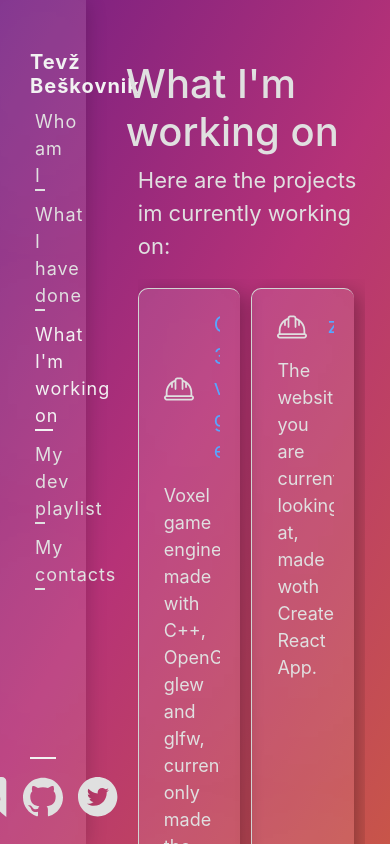
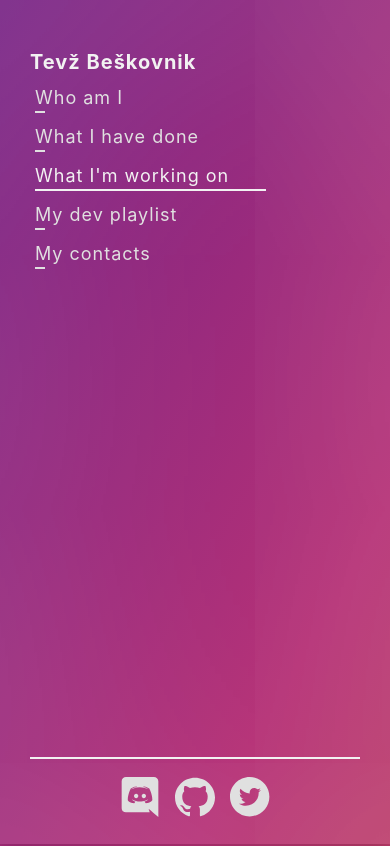
Before and after one commit to Tevz-Beskovnik/zvet.xyz, a React (Create React App) app: page /doing in a window 390 px wide. Shown: the top 846 px of the page. Built offline with nearby package versions, Linux system fonts and the light colour scheme.

Commit message:
mobile support

```diff
--- a/public/index.html
+++ b/public/index.html
@@ -24,6 +24,11 @@
     -->
     <title>Tevž Beškovnik</title>
   </head>
+  <style>
+    body::-webkit-scrollbar {
+      width: 0px;
+    }
+  </style>
   <body>
     <noscript>You need to enable JavaScript to run this app.</noscript>
     <div id="root"></div>
--- a/src/components/App.js
+++ b/src/components/App.js
@@ -6,21 +6,25 @@ import styled from "styled-components";
 
 function App() {
   return (
-    <Container>
+    <Container className="row">
       <Router>
-        <NavBar />
-        <MainContainer />
+        <NavBar/>
+        <MainContainer/>
       </Router>
     </Container>
   );
 }
 
 const Container = styled.div`
-    font-family: 'Arial';
-    display: grid;
-    grid-template-columns: 22% 78%;
+    overflow: hidden;
+    /*display: grid;
+    grid-template-columns: 22% 78%;*/
     background: linear-gradient(300deg, #C85549, #B63277, #751F83);
-    height: 100vh;
+    height: 100%;
+    width: 100%;
+    max-height: 200vh;
+    margin: 0;
+    padding: 0;
 `;
 
 export default App;
--- a/src/components/GlassCardRepo.js
+++ b/src/components/GlassCardRepo.js
@@ -1,9 +1,10 @@
 import styled from "styled-components";
 import { Book } from "../resources/Icons"
+import 'bootstrap/dist/css/bootstrap.min.css';
 
 function GlassCard({wdt, high, repoTitl, repoDesc, repoLang, repoCol, repoLink}){
     return(
-        <CardShadowMargin>
+        <CardShadowMargin className="col-lg-6 col-sm-12">
             <CardShadow width={wdt} height={high}>
                 <GlassContainer>
                     <FlexContainer>
@@ -32,6 +33,8 @@ function GlassCard({wdt, high, repoTitl, repoDesc, repoLang, repoCol, repoLink})
 }
 
 const CardShadowMargin = styled.div`
+margin: 0;
+padding: 0;
 padding-top: 9px;
 padding-right: 7px;
 padding-bottom: 9px;
--- a/src/components/GlassCardWip.js
+++ b/src/components/GlassCardWip.js
@@ -1,9 +1,10 @@
 import styled from "styled-components";
-import { Helmet } from "../resources/Icons"
+import { Helmet } from "../resources/Icons";
+import 'bootstrap/dist/css/bootstrap.min.css';
 
 function GlassCardWip({wdt, high, projTitl, projDesc, projLang, projCol, projLink}){
     return(
-        <CardShadowMargin>
+        <CardShadowMargin className="col-lg-6 col-sm-12">
             <CardShadow width={wdt} height={high}>
                 <GlassContainer>
                     <FlexContainer>
@@ -32,6 +33,8 @@ function GlassCardWip({wdt, high, projTitl, projDesc, projLang, projCol, projLin
 }
 
 const CardShadowMargin = styled.div`
+margin: 0;
+padding: 0;
 padding-top: 9px;
 padding-right: 7px;
 padding-bottom: 9px;
--- a/src/components/NavBar.js
+++ b/src/components/NavBar.js
@@ -9,7 +9,7 @@ function NavBar() {
     const { pathname } = useLocation();
 
     return (
-        <ShadowContainer>
+        <ShadowContainer className="col-lg-3">
             <NavigationGlass>
                 <Title>
                     Tevž Beškovnik
@@ -47,8 +47,12 @@ function NavBar() {
 }
 
 const ShadowContainer = styled.div`
-    height: 100%;
+    height: 100vh;
+    min-height: auto;
+    max-height: 200vh;
     width: 100%;
+    padding: 0;
+    margin: 0;
     box-shadow 0 3px 20px rgba(0, 0, 0, .2);
 `;
 
--- a/src/components/PageBody.js
+++ b/src/components/PageBody.js
@@ -14,7 +14,7 @@ function MainContainer(){
     })
 
     return (
-        <MainCont>
+        <MainCont className="col-lg-9">
             <Switch>
                 <Route exact path="/" component={Home}/>
                 <Route exact path="/done" component={Done}/>
@@ -27,7 +27,9 @@ function MainContainer(){
 }
 
 const MainCont = styled.main`
+    max-height: 200vh;
     padding: 30px;
+    margin: 0;
     padding-top: 60px;
     padding-bottom: 60px;
     padding-left: 40px;
--- a/src/pages/Doing.js
+++ b/src/pages/Doing.js
@@ -4,6 +4,8 @@ import { Projects } from "../resources/Projects.json"
 import 'bootstrap/dist/css/bootstrap.min.css';
 
 function Doing(){
+    let i = 0;
+
     return(
         <div>
             <TitleHead>
@@ -13,8 +15,10 @@ function Doing(){
                 <Info>
                     Here are the projects im currently working on:
                 </Info>
-                <GridContainer>
-                    {Projects.map(pr => (
+                <GridContainer className="row">
+                    {Projects.map(pr => { i++; if(i%2 === 0){
+                        return (
+                            <>
                                 <GlassCardWip
                                     wdt="96%"
                                     high="100%"
@@ -24,7 +28,23 @@ function Doing(){
                                     projLink={pr.link}
                                     projLang={pr.lang}
                                 />
-                    ))}
+                                <Separator className="w-100"></Separator>
+                            </>
+                        );
+                    }else{
+                        return (
+                            <GlassCardWip
+                                wdt="96%"
+                                high="100%"
+                                projTitl={pr.name}
+                                projDesc={pr.description}
+                                projCol={pr.color}
+                                projLink={pr.link}
+                                projLang={pr.lang}
+                            />
+                        )
+                    }
+                    })}
                 </GridContainer>
             </InfoCont>
         </div>
@@ -37,8 +57,8 @@ const TitleHead = styled.h1`
 `;
 
 const GridContainer = styled.div`
-    display: grid;
-    grid-template-columns: 50% 50%;
+    /*display: grid;
+    grid-template-columns: 50% 50%;*/
     overflow-y: scroll;
     width: 100%;
     height: 70vh;
@@ -47,6 +67,12 @@ const GridContainer = styled.div`
     &::-webkit-scrollbar {
         width: 3px;
     }
+`;
+
+const Separator = styled.div`
+    height: 0;
+    margin: 0;
+    padding: 0;
 `;
 
 const InfoCont = styled.div`
--- a/src/pages/Done.js
+++ b/src/pages/Done.js
@@ -3,6 +3,8 @@ import GlassCard from "../components/GlassCardRepo";
 import { Done } from "../resources/Done.json"
 
 function Doing(){
+    let i = 0;
+
     return(
         <div>
             <TitleHead>
@@ -12,10 +14,23 @@ function Doing(){
                 <Info>
                     Here are some of the projects I've finished
                 </Info>
-                <GridContainer>
+                <GridContainer className="row">
                     {Done ?
                         <>
-                           {Done.map((repo) => (
+                            {Done.map((repo) => { i++; if(i%2 === 0){ return (
+                                <>
+                                    <GlassCard
+                                        wdt="96%"
+                                        high="100%"
+                                        repoTitl={repo.name}
+                                        repoDesc={repo.description}
+                                        repoCol={repo.color}
+                                        repoLang={repo.lang}
+                                        repoLink={repo.link}
+                                    />
+                                    <Separator className="w-100"></Separator>
+                                </>
+                            )}else{ return (
                                 <GlassCard
                                     wdt="96%"
                                     high="100%"
@@ -25,7 +40,7 @@ function Doing(){
                                     repoLang={repo.lang}
                                     repoLink={repo.link}
                                 />
-                            ))}
+                            )}})}
                         </> :
                         <></>
                     }
@@ -40,13 +55,20 @@ const TitleHead = styled.h1`
     font-size: 40px;
 `;
 
+const Separator = styled.div`
+    height: 0;
+    margin: 0;
+    padding: 0;
+`;
+
 const GridContainer = styled.div`
-    display: grid;
-    grid-template-columns: 50% 50%;
+    /*display: grid;
+    grid-template-columns: 50% 50%;*/
     overflow-y: scroll;
     width: 100%;
     height: 70vh;
     padding-bottom: 10px;
+    margin-bottom: 20px;
 
     &::-webkit-scrollbar {
         width: 3px;
--- a/src/pages/Playlist.js
+++ b/src/pages/Playlist.js
@@ -13,7 +13,7 @@ function Doing(){
                 <FlexContainer>
                     <CardShadow width="auto" height="auto">
                         <GlassContainer>
-                            <iframe title="spotify" src="https://open.spotify.com/embed/playlist/7dpAigpoyoAl9HdkIxuRvw" width="300" height="380" frameborder="0" allowtransparency="true" allow="encrypted-media">
+                            <iframe title="spotify" src="https://open.spotify.com/embed/playlist/7dpAigpoyoAl9HdkIxuRvw" width="100%" height="380px" frameborder="0" allowtransparency="true" allow="encrypted-media">
 
                             </iframe>
                         </GlassContainer>
--- a/src/resources/Projects.json
+++ b/src/resources/Projects.json
@@ -1,17 +1,17 @@
 {
     "Projects": [
         {
-            "name": "C++ 3D voxel game engine",
+            "name": "cpp3Dengine",
             "description": "Voxel game engine made with C++, OpenGl, glew and glfw, currently only made the first person camera and lighting.",
             "lang": "C++",
-            "link": "",
+            "link": "https://github.com/Tevzi2/cpp3Dengine",
             "color": "#f34b7d"
         },
         {
             "name": "zvet.xyz",
-            "description": "The website you are currently looking at, made woth Create React App.",
+            "description": "The website you are currently looking at, made with Create React App.",
             "lang": "JavaScript",
-            "link": "",
+            "link": "https://github.com/Tevzi2/zvet.xyz",
             "color": "#f1e05a"
         }
     ]
```
Lines whose indentation alone changed are shown as unchanged.
